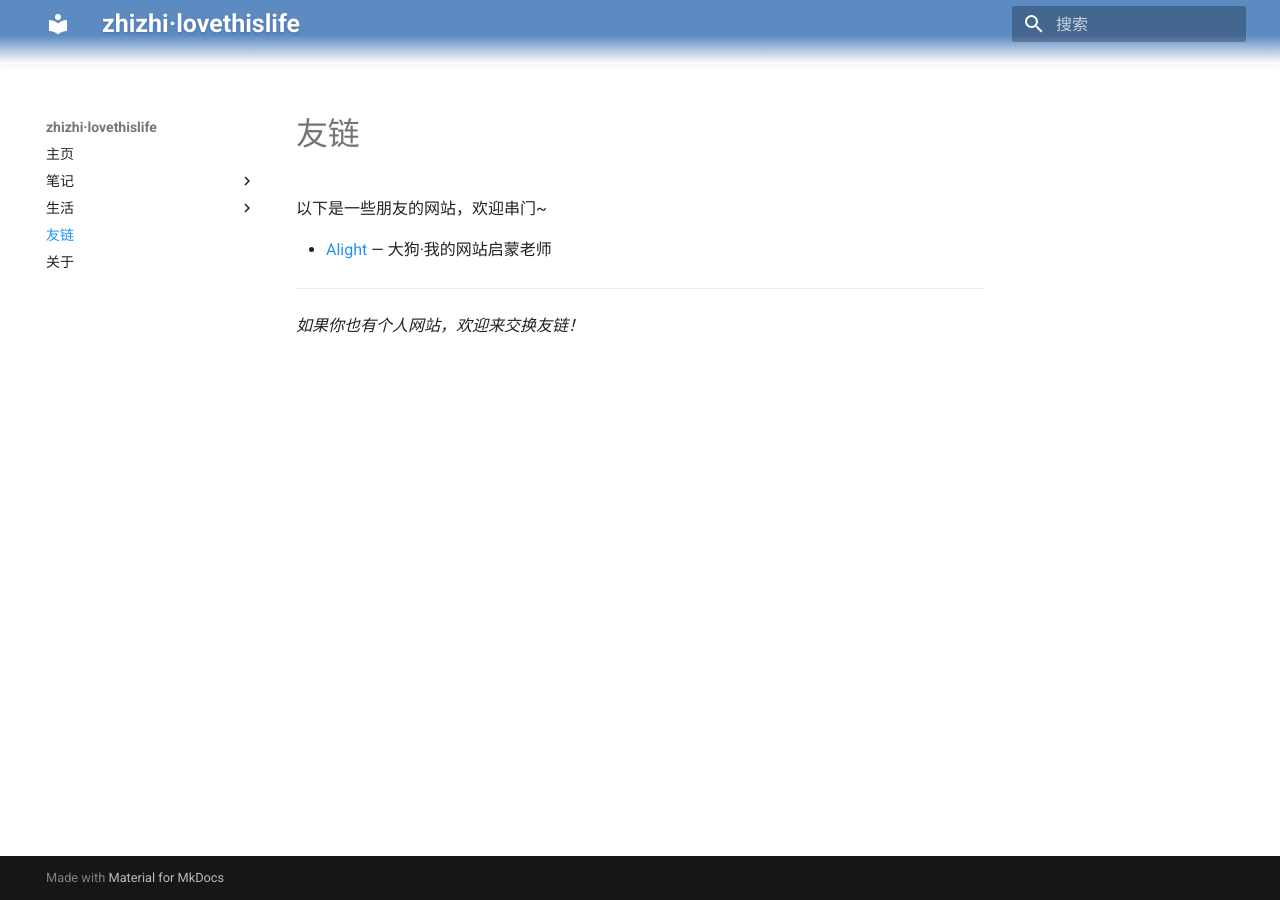
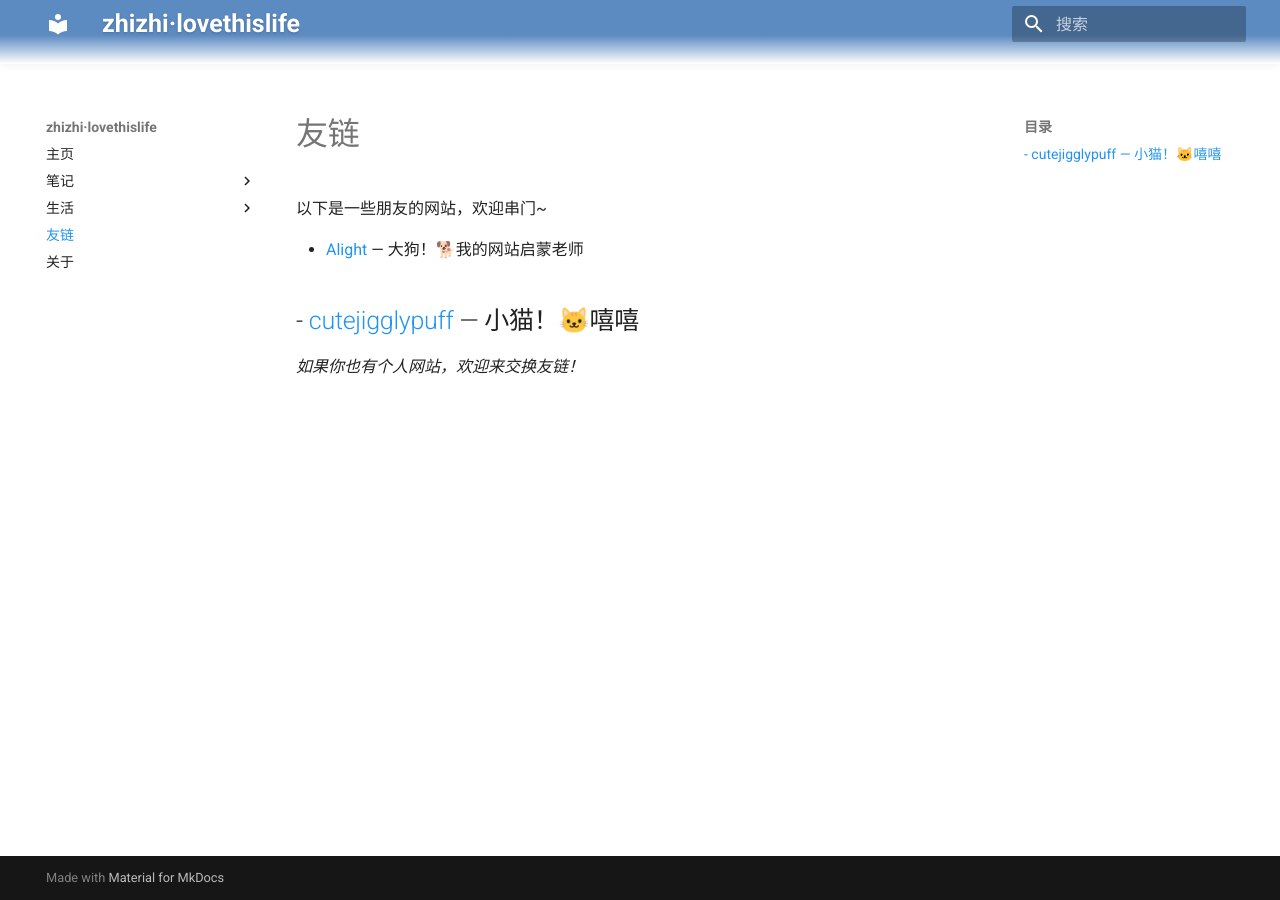
Before and after one commit to Zhi1Pan/Zhi1Pan.github.io, an MkDocs documentation site: the page built from docs/friends/index.md, in a window 1280 px wide. Built offline with MkDocs 1.6.1 and Material for MkDocs 9.7.7, drawn with Linux system fonts in a browser that asks for light colours.

Commit message:
友链更新

```diff
--- a/docs/friends/index.md
+++ b/docs/friends/index.md
@@ -2,8 +2,9 @@
 
 以下是一些朋友的网站，欢迎串门~
 
-- [Alight](https://alight404.top/) — 大狗·我的网站启蒙老师
+- [Alight](https://alight404.top/) — 大狗！🐕我的网站启蒙老师
 
+- [cutejigglypuff](https://cutejigglypuff.github.io) — 小猫！🐱嘻嘻
 ---
 
 *如果你也有个人网站，欢迎来交换友链！*
```
